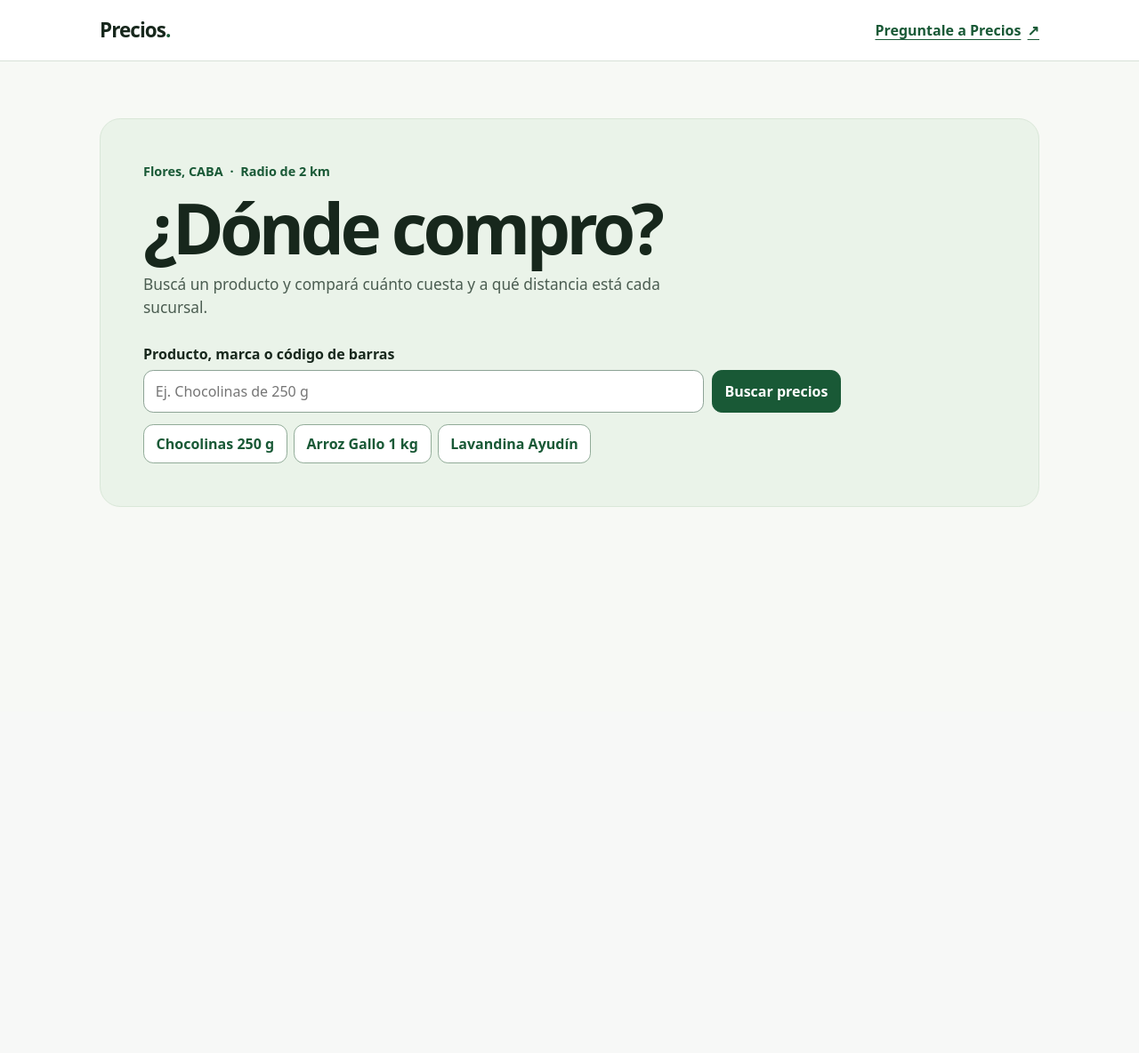
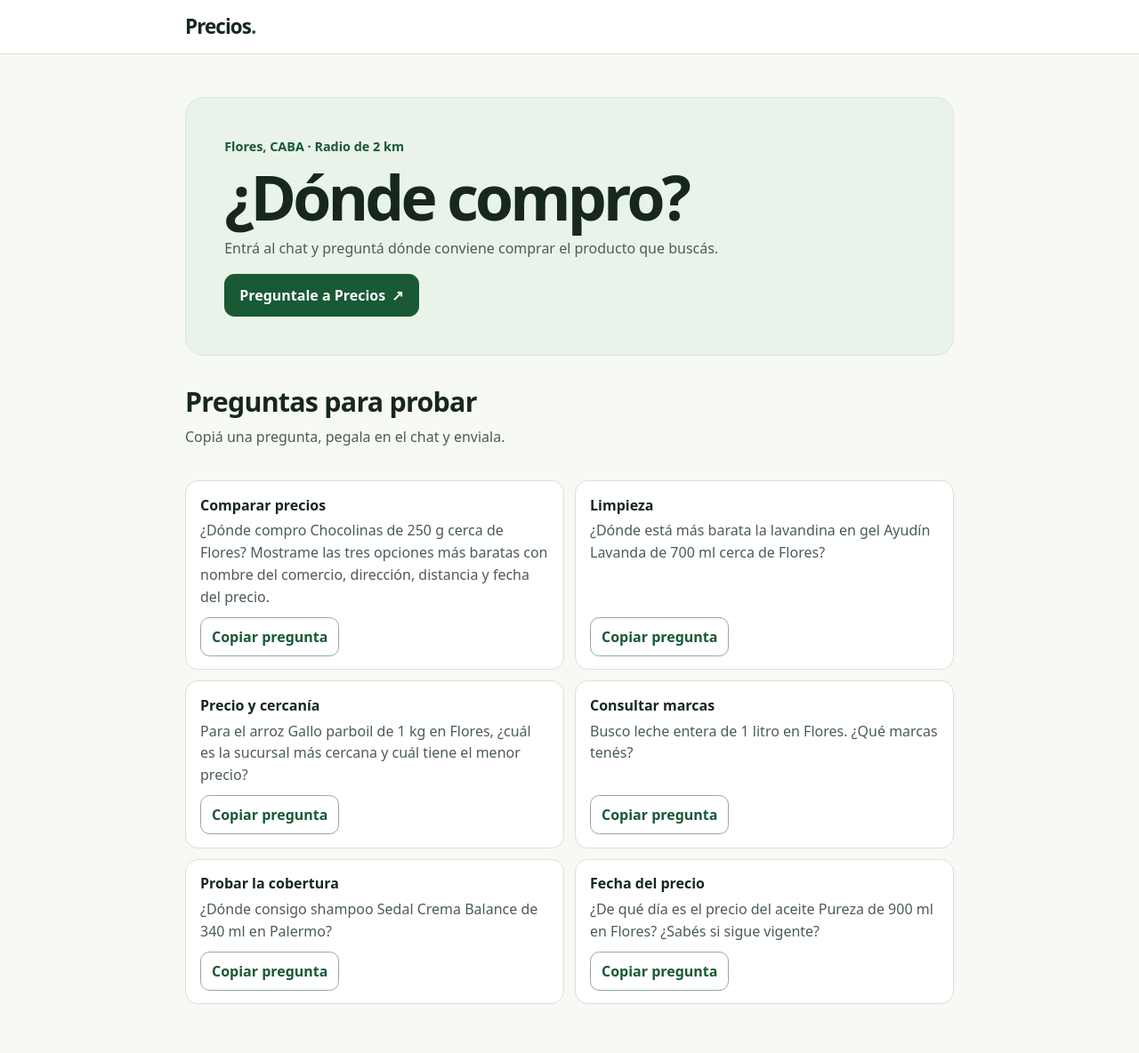
Before and after one commit to bobadillamariocesar9-oss/precios, a Spring Boot app: page /donde-compro.html in a window 1280 px wide. Shown: the whole page at 89% size. Before the commit the page ends 570 px from the top, so only its background shows below. Run offline with Spring Boot 4, Linux system fonts and the light colour scheme.

Commit message:
Make Donde Compro a chat entry with example questions

```diff
--- a/web-client/src/main/resources/static/donde-compro.html
+++ b/web-client/src/main/resources/static/donde-compro.html
@@ -4,50 +4,36 @@
   <meta charset="UTF-8">
   <meta name="viewport" content="width=device-width, initial-scale=1">
   <meta name="theme-color" content="#f7f9f5">
-  <meta name="description" content="Compará precios registrados en sucursales cerca de Flores, CABA.">
+  <meta name="description" content="Preguntale a Precios dónde comprar y probá el chat con consultas de ejemplo.">
   <title>¿Dónde compro? | Precios</title>
-  <link rel="stylesheet" href="/donde-compro/comparador.css">
-  <script type="module" src="/donde-compro/comparador.js"></script>
+  <link rel="stylesheet" href="/donde-compro/comparador.css?v=2">
+  <script type="module" src="/donde-compro/comparador.js?v=2"></script>
 </head>
 <body>
-  <header class="top"><div class="wrap navbar">
-    <span class="brand">Precios<span aria-hidden="true">.</span></span>
-    <a class="nav-chat chat" href="https://cdn.botpress.cloud/webchat/v5.0/shareable.html?configUrl=https://files.bpcontent.cloud/2026/11/12/20/20261112203420-YGCR0K5H.json" target="_blank" rel="noopener">Preguntale a Precios <span aria-hidden="true">↗</span></a>
-  </div></header>
+  <header class="top"><div class="wrap navbar"><span class="brand">Precios<span aria-hidden="true">.</span></span></div></header>
   <main class="wrap">
     <section class="intro" aria-labelledby="title">
-      <p class="location">Flores, CABA <span>·</span> Radio de 2 km</p>
+      <p class="location">Flores, CABA · Radio de 2 km</p>
       <h1 id="title">¿Dónde compro?</h1>
-      <p class="lead">Buscá un producto y compará cuánto cuesta y a qué distancia está cada sucursal.</p>
-      <form id="search">
-        <label for="query">Producto, marca o código de barras</label>
-        <div class="search-row">
-          <input id="query" name="q" type="search" placeholder="Ej. Chocolinas de 250 g" maxlength="120" required>
-          <button class="primary" type="submit">Buscar precios</button>
-        </div>
-      </form>
-      <div class="examples" aria-label="Búsquedas para probar">
-        <button type="button" data-query="Chocolinas 250 g">Chocolinas 250 g</button>
-        <button type="button" data-query="Arroz Gallo 1 kg">Arroz Gallo 1 kg</button>
-        <button type="button" data-query="Lavandina Ayudín">Lavandina Ayudín</button>
+      <p class="lead">Entrá al chat y preguntá dónde conviene comprar el producto que buscás.</p>
+      <a class="primary chat-link" href="https://cdn.botpress.cloud/webchat/v5.0/shareable.html?configUrl=https://files.bpcontent.cloud/2026/11/12/20/20261112203420-YGCR0K5H.json" target="_blank" rel="noopener">Preguntale a Precios <span aria-hidden="true">↗</span></a>
+    </section>
+    <section class="questions" aria-labelledby="examples-title">
+      <h2 id="examples-title">Preguntas para probar</h2>
+      <p class="hint">Copiá una pregunta, pegala en el chat y enviala.</p>
+      <div id="copy-status" class="copy-status" role="status" aria-live="polite"></div>
+      <ol class="examples">
+        <li><h3>Comparar precios</h3><p>¿Dónde compro Chocolinas de 250 g cerca de Flores? Mostrame las tres opciones más baratas con nombre del comercio, dirección, distancia y fecha del precio.</p><button type="button" data-copy aria-label="Copiar pregunta: Comparar precios">Copiar pregunta</button></li>
+        <li><h3>Limpieza</h3><p>¿Dónde está más barata la lavandina en gel Ayudín Lavanda de 700 ml cerca de Flores?</p><button type="button" data-copy aria-label="Copiar pregunta: Limpieza">Copiar pregunta</button></li>
+        <li><h3>Precio y cercanía</h3><p>Para el arroz Gallo parboil de 1 kg en Flores, ¿cuál es la sucursal más cercana y cuál tiene el menor precio?</p><button type="button" data-copy aria-label="Copiar pregunta: Precio y cercanía">Copiar pregunta</button></li>
+        <li><h3>Consultar marcas</h3><p>Busco leche entera de 1 litro en Flores. ¿Qué marcas tenés?</p><button type="button" data-copy aria-label="Copiar pregunta: Consultar marcas">Copiar pregunta</button></li>
+        <li><h3>Probar la cobertura</h3><p>¿Dónde consigo shampoo Sedal Crema Balance de 340 ml en Palermo?</p><button type="button" data-copy aria-label="Copiar pregunta: Probar la cobertura">Copiar pregunta</button></li>
+        <li><h3>Fecha del precio</h3><p>¿De qué día es el precio del aceite Pureza de 900 ml en Flores? ¿Sabés si sigue vigente?</p><button type="button" data-copy aria-label="Copiar pregunta: Fecha del precio">Copiar pregunta</button></li>
+      </ol>
+      <div id="manual-copy" hidden>
+        <label for="question-text">Seleccioná y copiá la pregunta</label>
+        <textarea id="question-text" rows="3" readonly></textarea>
       </div>
-    </section>
-    <p id="status" role="status" aria-live="polite"></p>
-    <section id="choices" aria-labelledby="choices-title" hidden>
-      <h2 id="choices-title">Elegí un producto</h2>
-      <ul id="products" class="products"></ul>
-    </section>
-    <section id="result" aria-labelledby="product-name" hidden>
-      <div class="result-head">
-        <div><p class="section-label">Comparación por sucursal</p><h2 id="product-name"></h2></div>
-        <div class="sort">
-          <label for="sort">Ordenar por</label>
-          <select id="sort"><option value="price">Menor precio</option><option value="distance">Distancia</option></select>
-        </div>
-      </div>
-      <ol id="offers" class="offers"></ol>
-      <button id="show-all" class="secondary" type="button" hidden>Ver todas las opciones</button>
-      <p class="source">Fuente de los precios y fechas: <a href="https://datos.produccion.gob.ar/dataset/sepa-precios">SEPA</a>. Los importes corresponden al día informado y pueden haber cambiado.</p>
     </section>
   </main>
 </body>
--- a/web-client/src/main/resources/static/donde-compro/comparador.css
+++ b/web-client/src/main/resources/static/donde-compro/comparador.css
@@ -2,43 +2,28 @@
 *{box-sizing:border-box}
 body{margin:0}
 [hidden]{display:none!important}
-.wrap{width:min(66rem,100% - 2rem);margin-inline:auto}
+.wrap{width:min(54rem,100% - 2rem);margin-inline:auto}
 .top{background:var(--surface);border-bottom:1px solid var(--line)}
-.navbar{min-height:4.25rem;display:flex;flex-wrap:wrap;align-items:center;justify-content:space-between;gap:.5rem 1rem;padding-block:.55rem}
+.navbar{padding-block:.8rem}
 .brand{font-size:1.4rem;font-weight:800;letter-spacing:-.04em}
-.brand span{color:var(--green)}
-.chat{min-height:44px;display:inline-flex;gap:.45rem;align-items:center;color:var(--green);font-weight:700;text-underline-offset:.24em}
-main{padding-block:clamp(1.6rem,5vw,4rem) 3rem}
-.intro{padding:clamp(1.1rem,5vw,3rem);background:#eaf3e9;border:1px solid #d9e7d8;border-radius:1.45rem}
-.location,.section-label{margin:0;color:var(--green);font-size:.9rem;font-weight:700}
-.location span{margin:0 .25rem}
-h1,h2,h3,p{overflow-wrap:anywhere}
-h1{font-size:clamp(2.5rem,7vw,4.9rem);line-height:1.04;letter-spacing:-.06em;margin:.65rem 0}
-.lead{max-width:38rem;color:var(--quiet);font-size:1.08rem;margin:0 0 1.6rem}
-form label,.sort label{display:block;font-weight:650;margin-bottom:.35rem}
-.search-row{display:grid;grid-template-columns:minmax(0,1fr) auto;gap:.55rem;max-width:49rem}
-input,button,select{font:inherit}
-input,select{min-height:48px;border:1px solid #8da396;border-radius:.7rem;background:#fff;color:var(--ink);padding:.55rem .8rem;width:100%}
-button{min-height:44px;border-radius:.7rem;cursor:pointer;padding:.5rem .85rem;font-weight:650}
-.primary{min-height:48px;background:var(--green);color:#fff;border:1px solid var(--green)}
+.brand span,.location{color:var(--green)}
+main{padding-block:clamp(1.25rem,5vw,3rem) 3rem}
+.intro{padding:clamp(1.1rem,5vw,2.7rem);background:#eaf3e9;border:1px solid #d9e7d8;border-radius:1.3rem}
+.location{margin:0;font-size:.9rem;font-weight:750}
+h1{font-size:clamp(2.45rem,7vw,4.35rem);line-height:1.04;letter-spacing:-.055em;margin:.6rem 0}
+.lead{color:var(--quiet);margin:0 0 1rem}
+.primary{min-height:48px;background:var(--green);color:#fff;border:1px solid var(--green);border-radius:.7rem;font-weight:700;text-decoration:none;padding:.6rem 1rem;display:inline-flex;align-items:center;gap:.45rem}
 .primary:hover{background:#10472a}
-.examples{display:flex;flex-wrap:wrap;gap:.45rem;margin-top:.8rem}
-.examples button,.secondary,.products button{background:#fff;color:var(--green);border:1px solid #91ab98}
-.examples button:hover,.secondary:hover,.products button:hover{background:#eef5ed}
+.questions{padding-top:1.7rem}
+h2{font-size:clamp(1.35rem,4vw,1.9rem);margin:0;letter-spacing:-.025em}
+.hint,.copy-status{color:var(--quiet);margin:.3rem 0}
+.copy-status{min-height:1.55rem}
+.examples{list-style:none;padding:0;margin:.4rem 0;display:grid;grid-template-columns:repeat(2,minmax(0,1fr));gap:.75rem}
+.examples li{display:flex;flex-direction:column;align-items:flex-start;background:var(--surface);border:1px solid var(--line);border-radius:.9rem;padding:.9rem 1rem}
+.examples h3{font-size:1rem;margin:0}
+.examples p{margin:.25rem 0 .65rem;color:var(--quiet);flex:1}
+button{font:inherit;font-weight:650;min-height:44px;border-radius:.65rem;padding:.45rem .75rem;color:var(--green);background:#fff;border:1px solid #91ab98;cursor:pointer}
+button:hover{background:#edf5ee}
 :focus-visible{outline:3px solid #175aab;outline-offset:3px}
-#status{min-height:1.5rem;color:var(--quiet);margin:1.05rem 0}
-h2{margin:.1rem 0 .45rem;font-size:clamp(1.35rem,4vw,2rem);line-height:1.2;letter-spacing:-.025em}
-.result-head{display:flex;justify-content:space-between;align-items:end;gap:1rem;margin:1rem 0}
-.sort{min-width:10rem}
-.products,.offers{list-style:none;padding:0;margin:0 0 1rem;display:grid;gap:.8rem}
-.products{grid-template-columns:repeat(auto-fit,minmax(min(100%,16rem),1fr))}
-.products button{width:100%;min-height:56px;text-align:left}
-.offers{grid-template-columns:repeat(auto-fit,minmax(min(100%,17rem),1fr))}
-.offer{display:flex;flex-direction:column;gap:.35rem;padding:1rem 1.15rem;background:#fff;border:1px solid var(--line);border-radius:1rem}
-.offer h3,.offer p{margin:0}
-.offer h3{font-size:1.18rem}
-.offer .price{font-size:1.8rem;font-weight:800;color:var(--green)}
-.offer .meta,.source{color:var(--quiet);font-size:.92rem}
-.offer .badge{align-self:flex-start;background:#eaf3e9;color:var(--green);border-radius:30px;padding:.15rem .55rem;font-size:.83rem;font-weight:700}
-.source a{color:var(--green)}
-@media(max-width:36rem){.search-row{grid-template-columns:1fr}.result-head{align-items:stretch;flex-direction:column}.navbar{min-height:3.6rem}.offers{grid-template-columns:1fr}}
+textarea{display:block;width:100%;margin:.4rem 0;padding:.6rem;font:inherit}
+@media(max-width:37rem){.examples{grid-template-columns:1fr}.primary{max-width:100%}}
--- a/web-client/src/main/resources/static/donde-compro/comparador.js
+++ b/web-client/src/main/resources/static/donde-compro/comparador.js
@@ -1,158 +1,25 @@
-const $ = id => document.getElementById(id);
-const zone = new URLSearchParams({lat: '-34.628', lng: '-58.463', radiusKm: '2'});
-// Commercial labels verified against comercio.csv in the SEPA sample.
-const merchants = new Map(Object.entries({
-  '9/2': 'Disco', '15/1': 'DIA', '24/2': 'Farmacity', '10/4': 'Carrefour Maxi',
-  '10/3': 'Carrefour Express', '10/1': 'Hipermercado Carrefour', '10/2': 'Carrefour Market',
-  '12/1': 'Coto', '23/1': 'Axion Energy'
-}));
-const ignored = new Set(['busco', 'donde', 'compro', 'comprar', 'conseguir', 'consigo', 'cerca',
-  'flores', 'caba', 'de', 'del', 'el', 'la', 'los', 'las', 'en', 'me', 'mostrame', 'precio', 'precios', 'por']);
-const number = new Intl.NumberFormat('es-AR', {maximumFractionDigits: 2});
-const currency = new Intl.NumberFormat('es-AR', {style: 'currency', currency: 'ARS', minimumFractionDigits: 0, maximumFractionDigits: 2});
-let catalogRequest;
-let requestId = 0;
-let offers = [];
-let expanded = false;
+const status = document.getElementById('copy-status');
+const manual = document.getElementById('manual-copy');
+const questionText = document.getElementById('question-text');
+let resetButton;
 
-function words(text) {
-  return (text || '').toLowerCase().normalize('NFD').replace(/\p{M}/gu, '')
-    .replace(/(\d)([a-z])/g, '$1 $2').match(/[a-z0-9]+/g) || [];
-}
-function matchProduct(product, tokens) {
-  const fields = new Set(words([product.name, product.brand, product.ean, product.description].join(' ')));
-  return tokens.every(token => fields.has(token));
-}
-async function getJson(url) {
-  const response = await fetch(url, {headers: {Accept: 'application/json'}});
-  if (!response.ok) throw new Error('HTTP ' + response.status);
-  const data = await response.json();
-  if (!Array.isArray(data)) throw new Error('Respuesta inesperada');
-  return data;
-}
-function catalog() {
-  catalogRequest ||= getJson('/api/products').then(rows => rows.filter(p =>
-    Number.isSafeInteger(p.id) && p.id > 0 && p.name && p.ean
-  )).catch(error => {
-    catalogRequest = undefined;
-    throw error;
-  });
-  return catalogRequest;
-}
-function node(tag, text, className) {
-  const element = document.createElement(tag);
-  element.textContent = text;
-  if (className) element.className = className;
-  return element;
-}
-function merchant(name = '') {
-  const parsed = /^SEPA\s+(\d+\/\d+)\/[^|]+\|/i.exec(name);
-  if (parsed) return merchants.get(parsed[1]) || 'Comercio no identificado';
-  return name && !/^SEPA\b/i.test(name) ? name : 'Comercio no identificado';
-}
-function distance(km) {
-  return km < 1 ? number.format(Math.round(km * 1000)) + ' m' : number.format(km) + ' km';
-}
-function dateLabel(value) {
-  const date = /^(\d{4})-(\d{2})-(\d{2})/.exec(value || '');
-  return date ? date[3] + '/' + date[2] + '/' + date[1] : 'fecha no informada';
-}
-function renderOffers() {
-  const byDistance = $('sort').value === 'distance';
-  const sorted = [...offers].sort(byDistance
-    ? (a, b) => a.distanceKm - b.distanceKm || a.price - b.price
-    : (a, b) => a.price - b.price || a.distanceKm - b.distanceKm);
-  const visible = expanded ? sorted : sorted.slice(0, 3);
-  $('offers').replaceChildren(...visible.map((row, index) => {
-    const card = node('li', '', 'offer');
-    if (index === 0) card.append(node('span', byDistance ? 'Sucursal más cercana' : 'Menor precio encontrado', 'badge'));
-    card.append(
-      node('p', currency.format(row.price), 'price'),
-      node('h3', merchant(row.storeName)),
-      node('p', row.storeAddress || 'Dirección no informada'),
-      node('p', 'A ' + distance(row.distanceKm) + ' del punto de búsqueda', 'meta'),
-      node('p', 'Fecha del precio: ' + dateLabel(row.recordedAt), 'meta')
-    );
-    return card;
-  }));
-  $('show-all').hidden = sorted.length <= 3;
-  $('show-all').textContent = expanded ? 'Mostrar solo tres opciones' : 'Ver todas las opciones (' + sorted.length + ')';
-  $('show-all').setAttribute('aria-expanded', String(expanded));
-  $('status').textContent = sorted.length + (sorted.length === 1 ? ' precio registrado.' : ' precios registrados.');
-}
-async function compare(product) {
-  const current = ++requestId;
-  $('choices').hidden = true;
-  $('result').hidden = true;
-  $('status').textContent = 'Buscando precios de ' + product.name + '…';
-  try {
-    const data = await getJson('/api/prices/product/' + product.id + '/compare/nearby?' + zone);
-    if (current !== requestId) return;
-    offers = data.filter(row => row.currency === 'ARS' && Number.isFinite(row.price) && row.price > 0
-      && Number.isFinite(row.distanceKm) && row.distanceKm >= 0);
-    if (!offers.length) {
-      $('status').textContent = 'No hay precios registrados de ' + product.name + ' dentro de 2 km de Flores.';
-      return;
+document.querySelectorAll('[data-copy]').forEach(button => {
+  button.addEventListener('click', async () => {
+    const question = button.previousElementSibling.textContent;
+    resetButton?.();
+    manual.hidden = true;
+    status.textContent = '';
+    try {
+      await navigator.clipboard.writeText(question);
+      button.textContent = 'Pregunta copiada';
+      status.textContent = 'Pregunta copiada. Abrí el chat y pegala.';
+      resetButton = () => { button.textContent = 'Copiar pregunta'; };
+    } catch {
+      manual.hidden = false;
+      questionText.value = question;
+      questionText.focus();
+      questionText.select();
+      status.textContent = 'Podés copiar la pregunta seleccionada.';
     }
-    expanded = false;
-    $('sort').value = 'price';
-    $('product-name').textContent = product.name;
-    renderOffers();
-    $('result').hidden = false;
-    $('product-name').focus({preventScroll: false});
-  } catch {
-    if (current === requestId) $('status').textContent = 'No pudimos consultar los precios. Volvé a intentar.';
-  }
-}
-async function search(query) {
-  const current = ++requestId;
-  $('choices').hidden = true;
-  $('result').hidden = true;
-  const tokens = words(query).filter(word => !ignored.has(word));
-  if (!tokens.length) {
-    $('status').textContent = 'Escribí un producto, una marca o un código de barras.';
-    return;
-  }
-  $('status').textContent = 'Buscando en el catálogo…';
-  try {
-    const products = (await catalog()).filter(product => matchProduct(product, tokens));
-    if (current !== requestId) return;
-    if (!products.length) {
-      $('status').textContent = 'No encontramos ese producto en el catálogo. Probá con un nombre más corto o con el código de barras.';
-      return;
-    }
-    if (products.length === 1) {
-      await compare(products[0]);
-      return;
-    }
-    $('products').replaceChildren(...products.map(product => {
-      const item = node('li', '');
-      const button = node('button', product.name);
-      button.type = 'button';
-      button.addEventListener('click', () => compare(product));
-      item.append(button);
-      return item;
-    }));
-    $('status').textContent = 'Encontramos ' + products.length + ' productos.';
-    $('choices').hidden = false;
-    $('products').querySelector('button').focus();
-  } catch {
-    if (current === requestId) $('status').textContent = 'No pudimos consultar el catálogo. Volvé a intentar.';
-  }
-}
-$('product-name').tabIndex = -1;
-$('search').addEventListener('submit', event => {
-  event.preventDefault();
-  search($('query').value);
-});
-document.querySelectorAll('[data-query]').forEach(button => {
-  button.addEventListener('click', () => {
-    $('query').value = button.dataset.query;
-    search(button.dataset.query);
   });
 });
-$('sort').addEventListener('change', renderOffers);
-$('show-all').addEventListener('click', () => {
-  expanded = !expanded;
-  renderOffers();
-});
```
